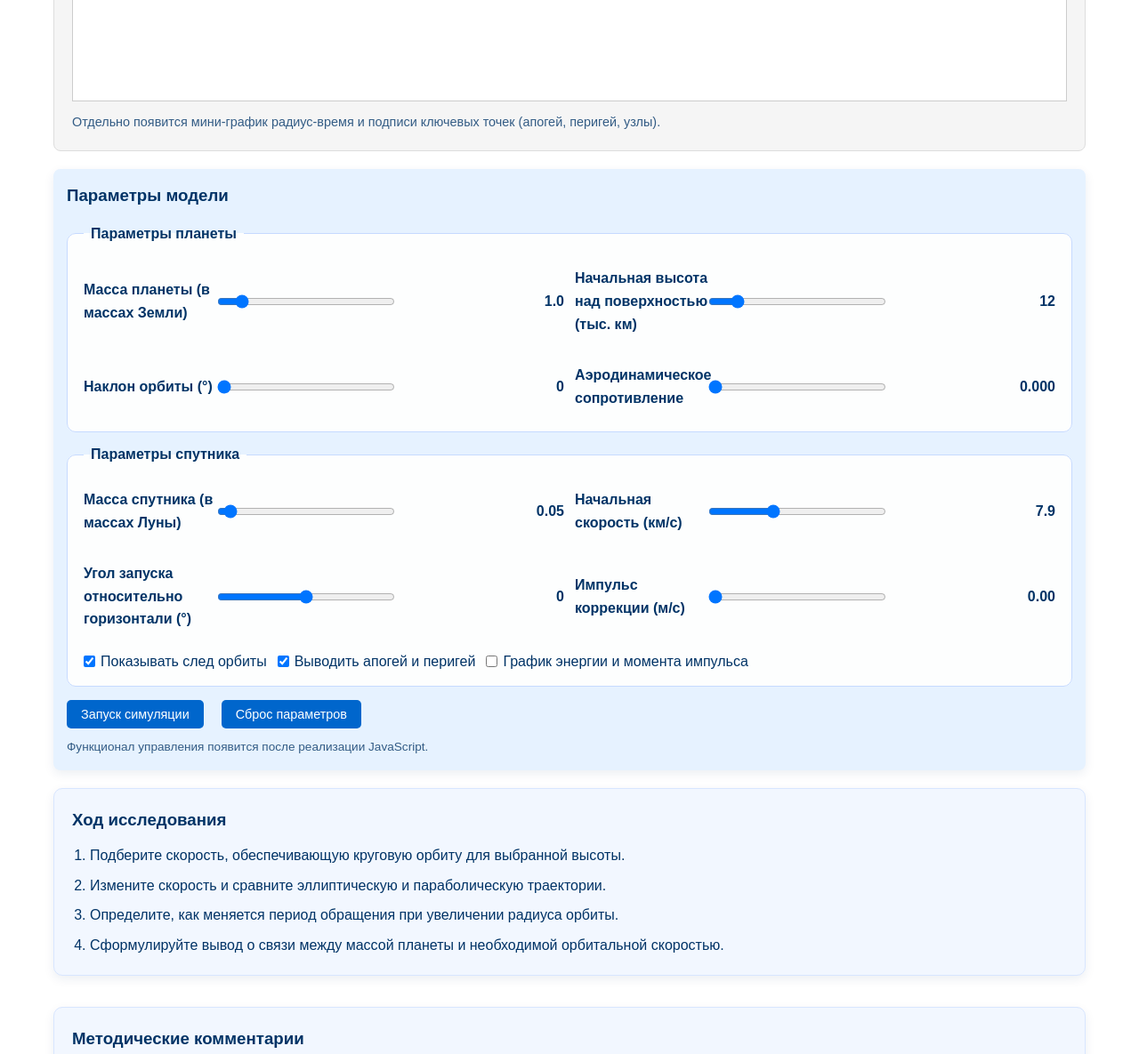
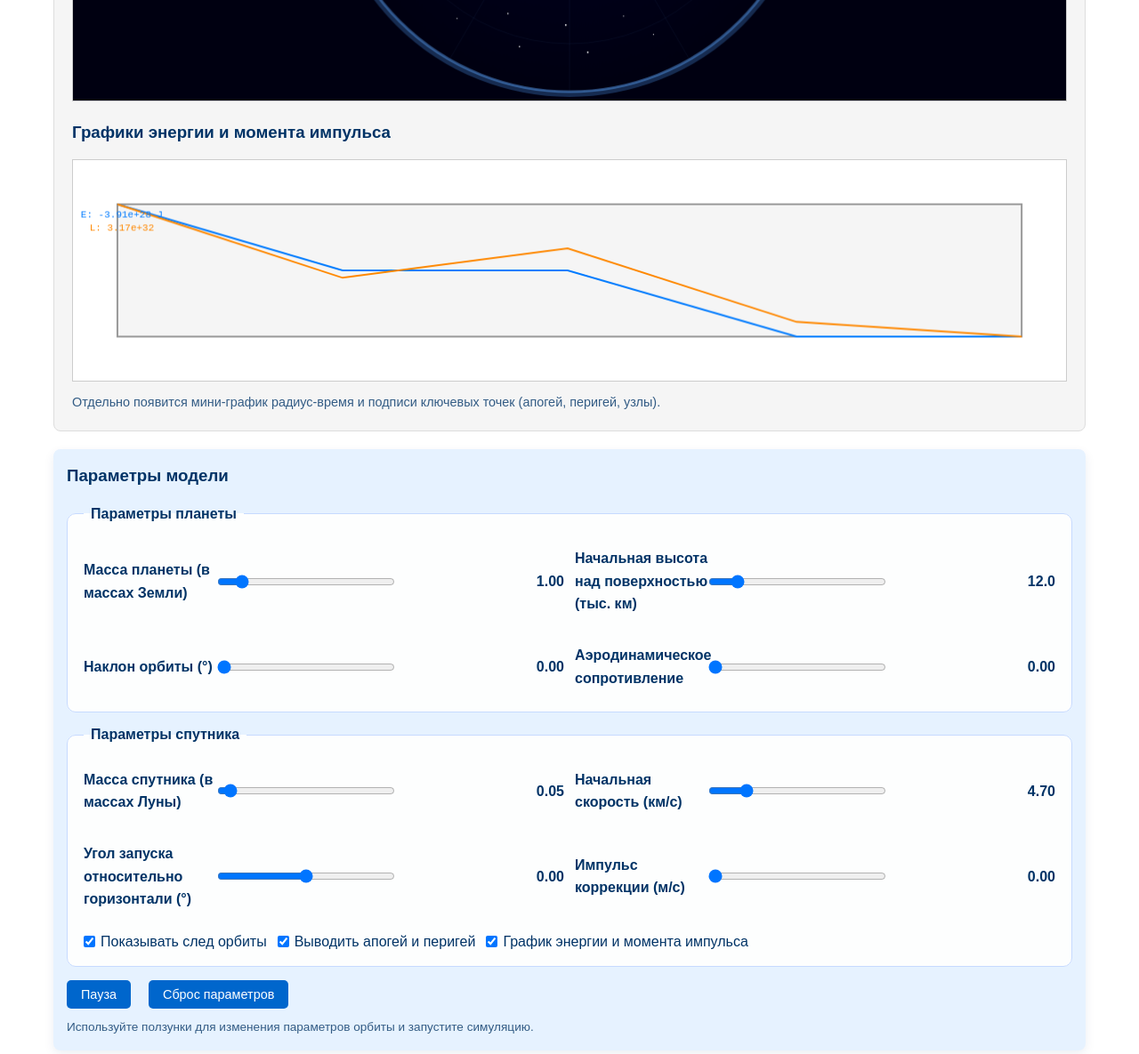
Before and after one commit to CrazuUP/physics-sandbox, a plain HTML site: page modelirovanie-dvizheniya-sputnika-vokrug-planety.html in a window 1280 px wide. Shown: the part 1300-2485 px from the top of the page at 89% size. Drawn offline with Linux system fonts and the light colour scheme.

Commit message:
Add files via upload

```diff
--- a/modelirovanie-dvizheniya-sputnika-vokrug-planety.html
+++ b/modelirovanie-dvizheniya-sputnika-vokrug-planety.html
@@ -48,6 +48,13 @@
         <h3>Область симуляции</h3>
         <p>JavaScript отобразит траекторию спутника, поле притяжения и след орбиты с цветовой индикацией скорости. При переходе на параболу камера будет автоматически масштабироваться, чтобы удерживать спутник в кадре.</p>
         <canvas id="orbit-canvas" class="simulation-canvas" width="900" height="450" aria-label="Симуляция движения спутника вокруг планеты"></canvas>
+
+        <!-- Canvas для графиков -->
+        <div id="orbit-graphs-container" style="margin-top: 20px;">
+            <h3>Графики энергии и момента импульса</h3>
+            <canvas id="orbit-graph-canvas" class="simulation-canvas" width="900" height="200" aria-label="Графики энергии и момента импульса"></canvas>
+        </div>
+
         <div class="visual-hint">Отдельно появится мини-график радиус-время и подписи ключевых точек (апогей, перигей, узлы).</div>
     </section>
 
@@ -90,8 +97,8 @@
                     </div>
                     <div class="parameter-control">
                         <label for="orbit-initial-speed">Начальная скорость (км/с)</label>
-                        <input type="range" id="orbit-initial-speed" name="initial_speed" min="4" max="15" step="0.1" value="7.9">
-                        <output id="orbit-initial-speed-value" for="orbit-initial-speed">7.9</output>
+                        <input type="range" id="orbit-initial-speed" name="initial_speed" min="3" max="12" step="0.1" value="4.7">
+                        <output id="orbit-initial-speed-value" for="orbit-initial-speed">4.7</output>
                     </div>
                     <div class="parameter-control">
                         <label for="orbit-flight-angle">Угол запуска относительно горизонтали (°)</label>
@@ -114,7 +121,7 @@
                         Выводить апогей и перигей
                     </label>
                     <label>
-                        <input type="checkbox" id="orbit-show-energy" name="show_energy">
+                        <input type="checkbox" id="orbit-show-energy" name="show_energy" checked>
                         График энергии и момента импульса
                     </label>
                 </div>
@@ -124,7 +131,7 @@
             <button type="button" class="action-btn" id="orbit-start">Запуск симуляции</button>
             <button type="button" class="action-btn" id="orbit-reset">Сброс параметров</button>
         </div>
-        <p class="controls-hint">Функционал управления появится после реализации JavaScript.</p>
+        <p class="controls-hint">Используйте ползунки для изменения параметров орбиты и запустите симуляцию.</p>
     </section>
 
     <section class="info-card">
@@ -166,4 +173,5 @@
     </a>
 </footer>
 </body>
+<script src="js/modelirovanie-dvizheniya-sputnika-vokrug-planety.js"></script>
 </html>
```
Also changed, not shown: vrashenie-diska-na-zakreplennoy-osi.html (+2 -1 lines).
